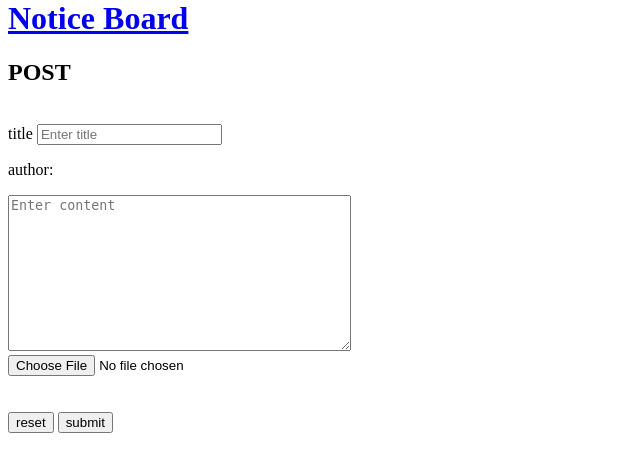
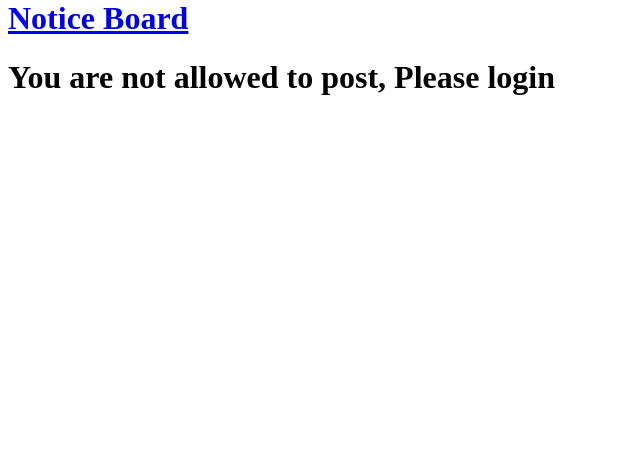
Before and after one commit to day-lee/notice-board1.11, a Django app: template board/templates/board/post_form.html in a window 1280 px wide. Shown: the part 21-491 px from the top of the page, without its empty margins (0-640 px from the left). Run offline with Django 3.2, Linux system fonts and the light colour scheme; the template is opened without the code that fills it, so the values that code supplies are empty.

Commit message:
Add authentication, hidden visibility on id_author

```diff
--- a/board/templates/board/post_form.html
+++ b/board/templates/board/post_form.html
@@ -1,6 +1,8 @@
 {% extends './base.html' %}
 
 {% block content %}
+{% if user.is_authenticated %}
+
 <div class="container">
     <h2> POST </h2>
         <form method="post" enctype="multipart/form-data">
@@ -9,7 +11,7 @@
                  <br>
 <!--{# FORM FIELDS  #}-->
                 <label for="title">title</label> <input type="text" name="title" maxlength="100" placeholder="Enter title" id="id_title">
-                 <p> author: {{form.author}}</p>
+                 <p>{{form.author}}</p>
                 <label for="body"></label><textarea name="body" cols="40" rows="10" id="id_body" placeholder="Enter content"></textarea>
                 <div class="file-upload">
                     <label for="file"></label><input type="file" name="file" id="id_file">
@@ -27,6 +29,10 @@
         <a href="/notice-board/">Return to post list</a>
     </div>
 </div>
+
+{% else %}
+<h1>You are not allowed to post, Please login</h1>
+{% endif%}
 
 
 <!--{# JAVA SCRIPT #}-->
@@ -54,6 +60,8 @@
 
     let name = "{{ user.id }}";
     document.getElementById("id_author").value = name;
+    document.getElementById("id_author").style.visibility= "hidden";
+
 
     </script>
 
```
Also changed, not shown: db.sqlite3.
